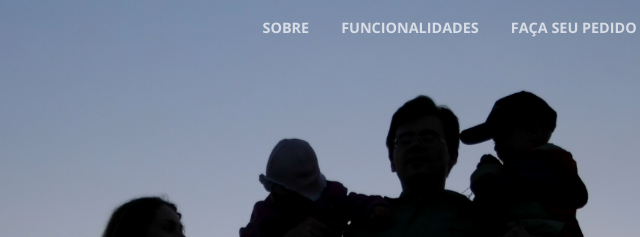
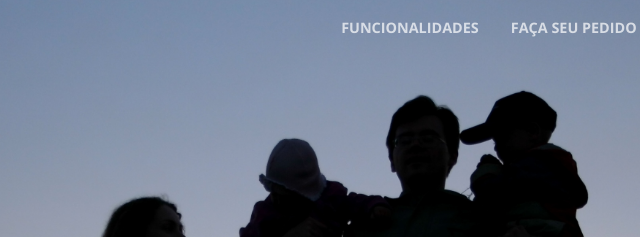
Before and after one commit to carloshahn/Fili, a website with bundled scripts: page index.html in a window 1280 px wide. Shown: the top 237 px of the page, 440-1080 px from the left. Built offline with nearby package versions, Linux system fonts and the light colour scheme; files whose address does not match are found by name.

Commit message:
Correcao menu Inical

```diff
--- a/index.html
+++ b/index.html
@@ -37,9 +37,6 @@
         </button>
         <div class="collapse navbar-collapse" id="navbarResponsive">
           <ul class="navbar-nav ml-auto">
-            <li class="nav-item">
-              <a class="nav-link js-scroll-trigger" href="#about">Sobre</a>
-            </li>
             <li class="nav-item">
               <a class="nav-link js-scroll-trigger" href="#services">Funcionalidades</a>
             </li>
```
